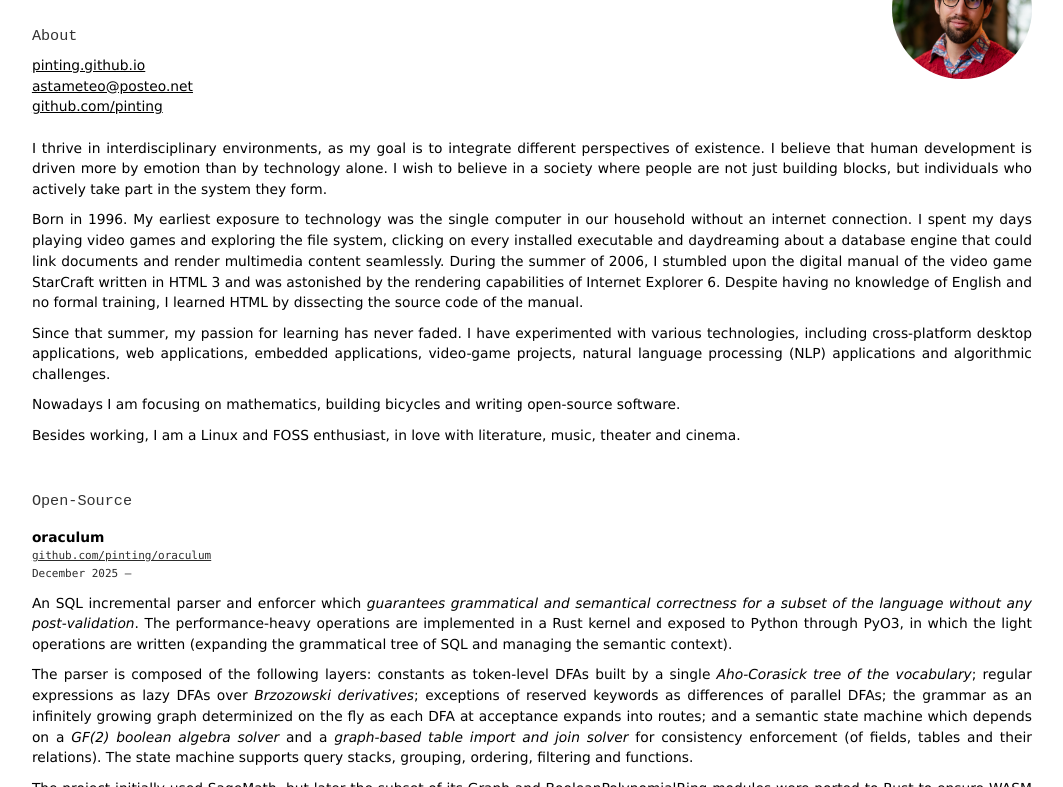
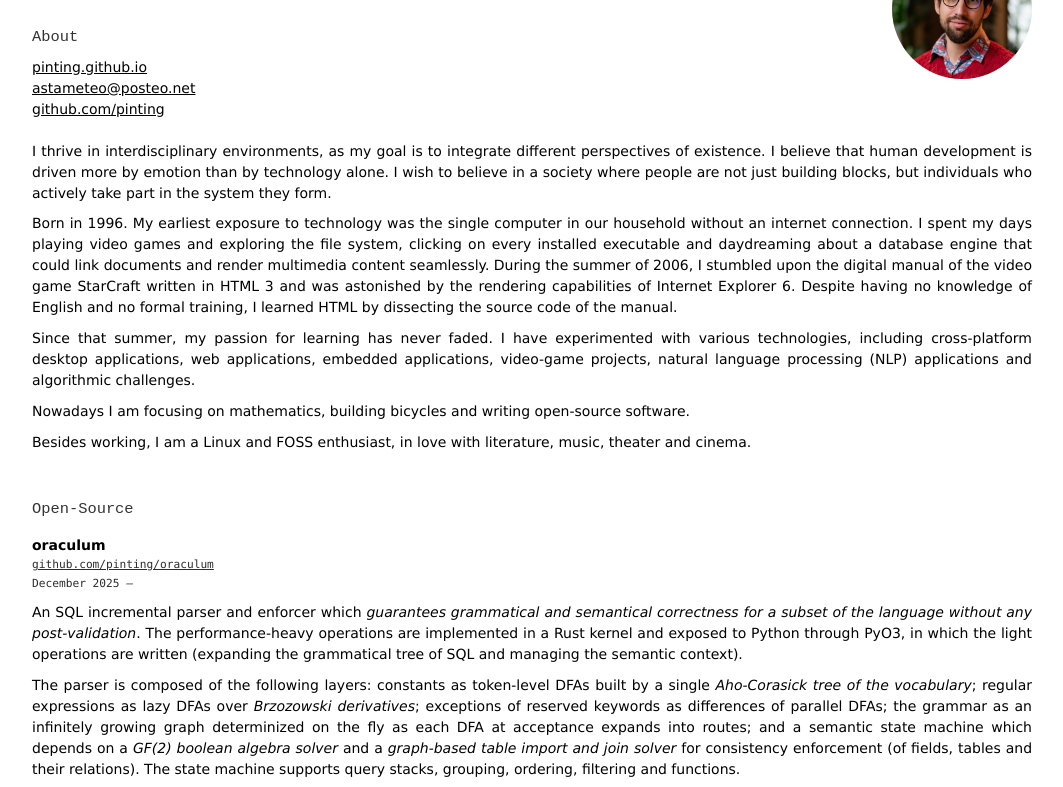
Before and after one commit to pinting/cv, a plain HTML site: page index.html in a window 1280 px wide. Shown: the part 81-868 px from the top of the page, without its empty margins (115-1178 px from the left). Drawn offline with Linux system fonts and the light colour scheme.

Commit message:
Fixed font size issue

```diff
--- a/index.html
+++ b/index.html
@@ -189,21 +189,16 @@ strong {
 
 @media screen {
     body {
-        font-size: calc(80% + 1px);
+        font-size: clamp(0.875rem, 0.729vw, 1.75rem);
     }
 
     .top {
         max-width: min(clamp(1000px, 52.083vw, 2000px), 90%);
     }
 
-    @media (min-width: 2560px) {
-        body {
-            font-size: clamp(calc(80% + 1px), 0.719vw, calc(160% + 2px));
-        }
-        .avatar {
-            width: clamp(140px, 7.3vw, 280px);
-            height: clamp(140px, 7.3vw, 280px);
-        }
+    .avatar {
+        width: clamp(140px, 7.292vw, 280px);
+        height: clamp(140px, 7.292vw, 280px);
     }
 }
 
```
